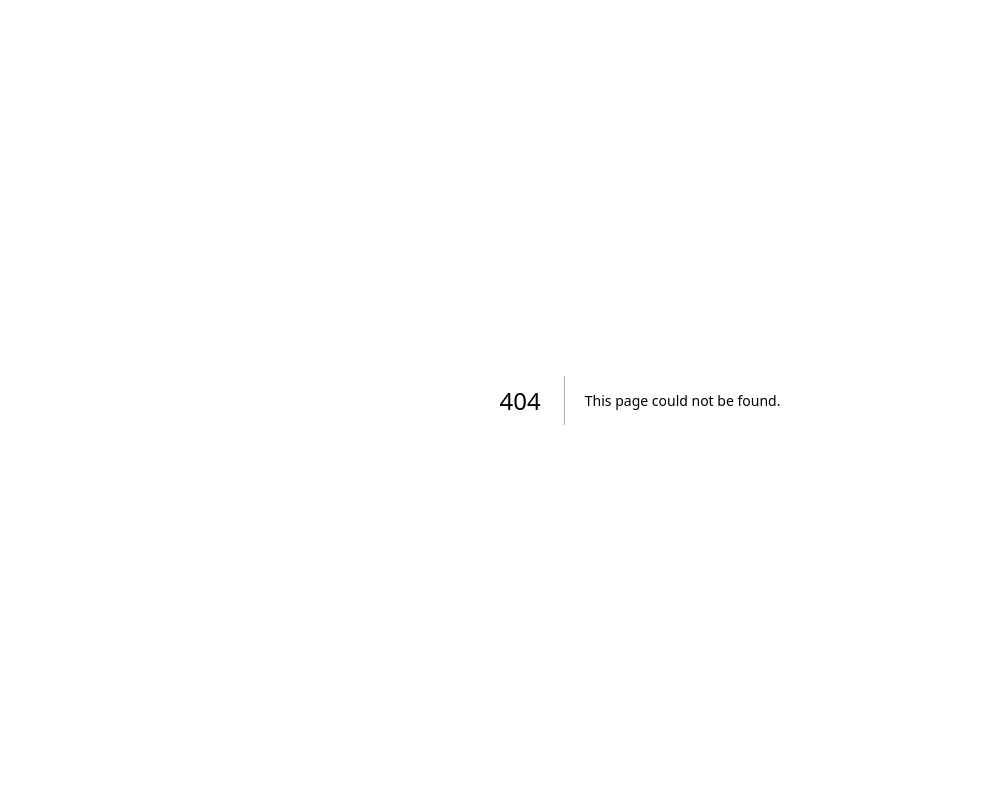
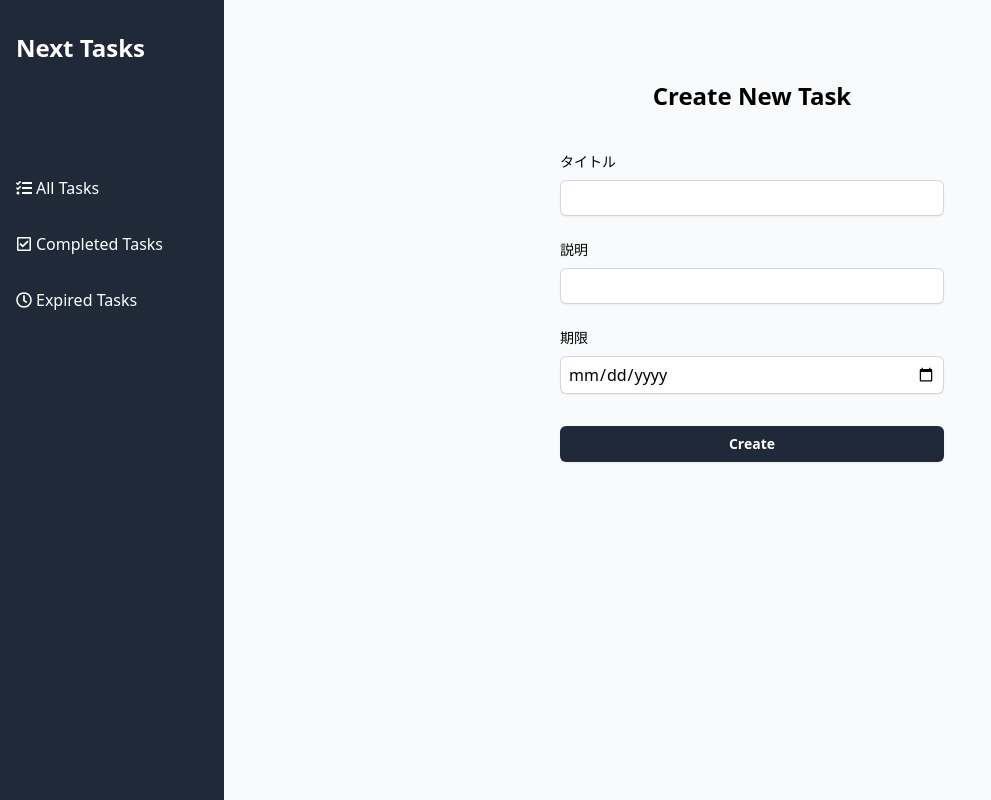
Before and after one commit to ekozmdev/next-tasks, a Next.js app: page /new in a window 1280 px wide. Before the commit this address had no page. Shown: the whole page, without its empty margins (0-991 px from the left). Built offline with nearby package versions, Linux system fonts and the light colour scheme.

Commit message:
section3-29

```diff
--- /dev/null
+++ b/src/app/(main)/new/page.tsx
@@ -0,0 +1,13 @@
+import NewTaskForm from "@/components/NewTaskForm/NewTaskForm";
+
+const NewTaskPage = () => {
+  return (
+    <div className="flex flex-col justify-center py-20">
+        <h2 className="text-center text-2xl font-bold">Create New Task</h2>
+        <NewTaskForm />
+
+    </div>
+  )
+}
+
+export default NewTaskPage;
--- /dev/null
+++ b/src/components/NewTaskForm/NewTaskForm.tsx
@@ -0,0 +1,47 @@
+const NewTaskForm = () => {
+  return (
+    <div className="mt-10 mx-auto w-full max-w-sm">
+      <form action="">
+        <div>
+          <label htmlFor="title" className="block text-sm font-medium">タイトル</label>
+          <input
+            type="text"
+            id="title"
+            name="title"
+            required
+            className="block mt-2 py-1.5 px-2 w-full rounded-md border-0 shadow-sm ring-1 ring-inset ring-gray-300"
+          />
+        </div>
+        <div className="mt-6">
+          <label htmlFor="description" className="block text-sm font-medium">説明</label>
+          <input
+            type="text"
+            id="description"
+            name="description"
+            required className="block mt-2 py-1.5 px-2 w-full rounded-md border-0 shadow-sm ring-1 ring-inset ring-gray-300"
+          />
+        </div>
+        <div className="mt-6">
+          <label htmlFor="dueDate" className="block text-sm font-medium">期限</label>
+          <input
+            type="date"
+            id="dueDate"
+            name="dueDate"
+            min="2020-01-01"
+            max="2999-12-31"
+            required
+            className="block mt-2 py-1.5 px-2 w-full rounded-md border-0 shadow-sm ring-1 ring-inset ring-gray-300"
+          />
+        </div>
+        <button
+          type="submit"
+          className="mt-8 py-2 w-full rounded-md text-white bg-gray-800 hover:bg-gray-700 text-sm font-semibold shadow-sm"
+        >
+            Create
+        </button>
+      </form>
+    </div>
+  )
+}
+
+export default NewTaskForm
```
